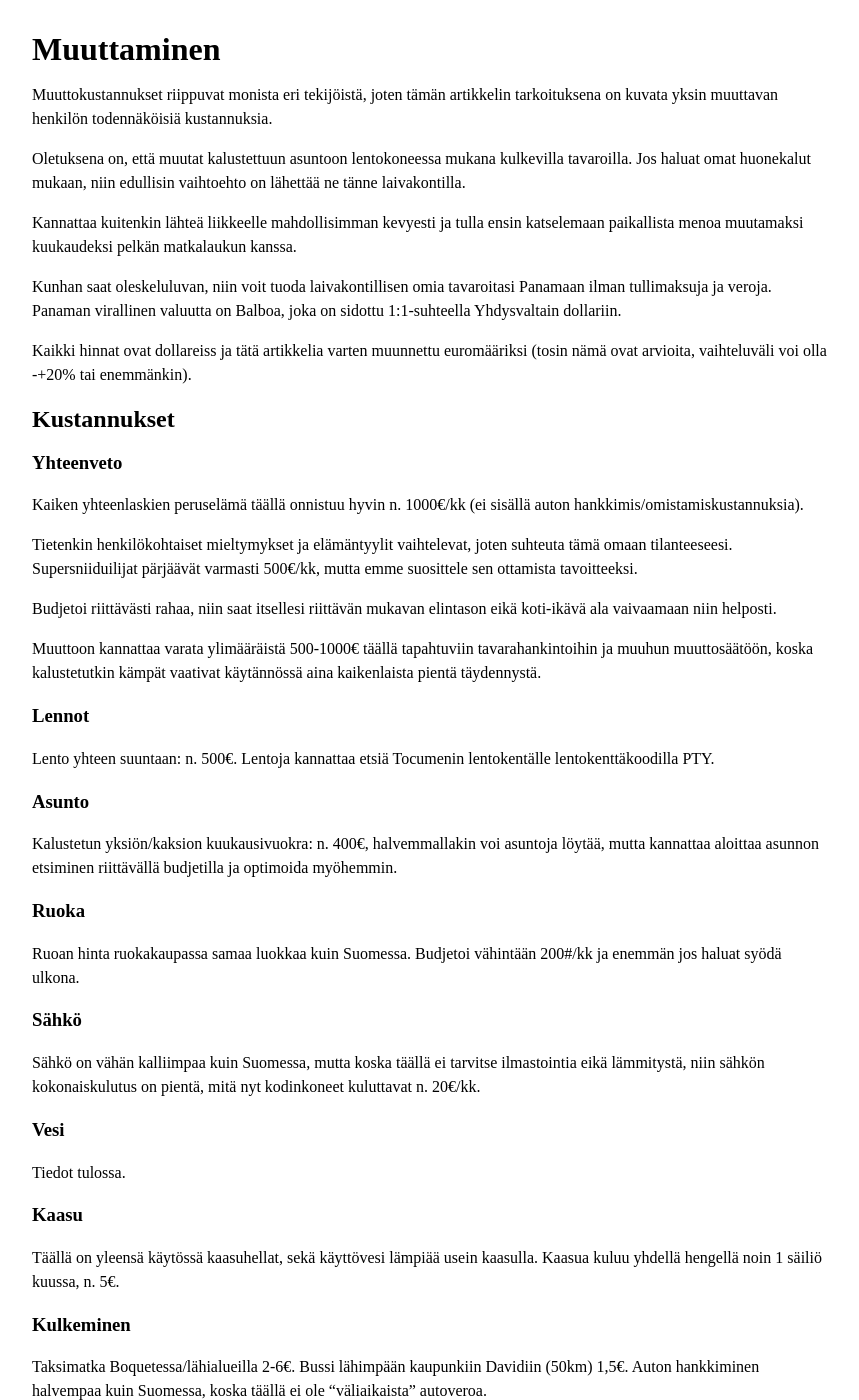
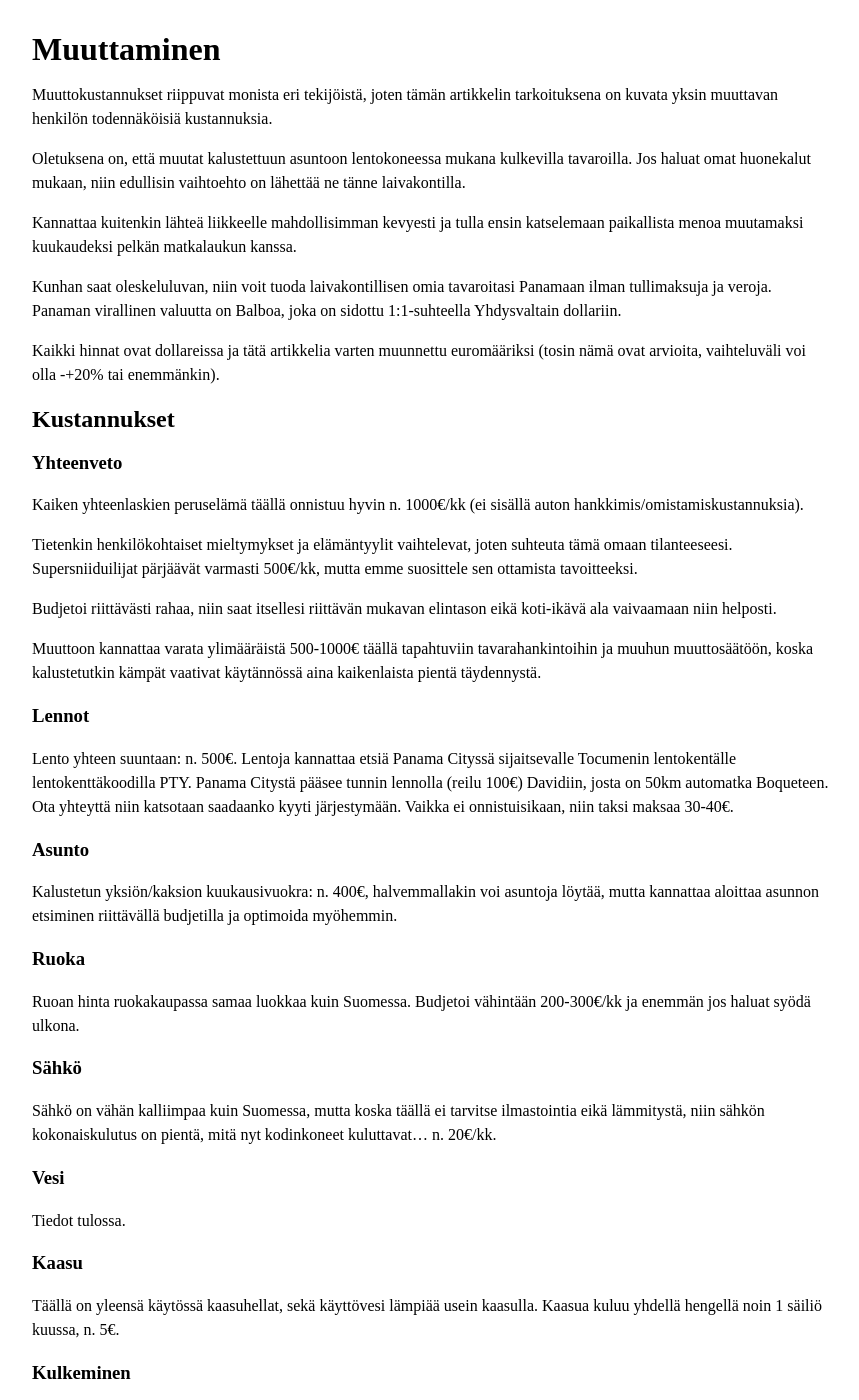
Before and after one commit to pitkonaarinparatiisi/pitkonaarinparatiisi.github.io, a Jekyll site: the page built from muuttaminen.md, in a window 1280 px wide and 1400 px high. Shown: the whole window, without its empty margins (208-1067 px from the left). Built offline with Jekyll 4.4.1, drawn with Linux system fonts in a browser that asks for light colours; our own code applies the rules of GitHub Pages for plain Markdown files.

Commit message:
Update muuttaminen.md

```diff
--- a/muuttaminen.md
+++ b/muuttaminen.md
@@ -7,7 +7,7 @@ Kannattaa kuitenkin lähteä liikkeelle mahdollisimman kevyesti ja tulla ensin k
 
 Kunhan saat oleskeluluvan, niin voit tuoda laivakontillisen omia tavaroitasi Panamaan ilman tullimaksuja ja veroja. Panaman virallinen valuutta on Balboa, joka on sidottu 1:1-suhteella Yhdysvaltain dollariin.
 
-Kaikki hinnat ovat dollareiss ja tätä artikkelia varten muunnettu euromääriksi (tosin nämä ovat arvioita, vaihteluväli voi olla -+20% tai enemmänkin).
+Kaikki hinnat ovat dollareissa ja tätä artikkelia varten muunnettu euromääriksi (tosin nämä ovat arvioita, vaihteluväli voi olla -+20% tai enemmänkin).
 
 ## Kustannukset
 
@@ -21,16 +21,16 @@ Budjetoi riittävästi rahaa, niin saat itsellesi riittävän mukavan elintason
 Muuttoon kannattaa varata ylimääräistä 500-1000€ täällä tapahtuviin tavarahankintoihin ja muuhun muuttosäätöön, koska kalustetutkin kämpät vaativat käytännössä aina kaikenlaista pientä täydennystä.
 
 ### Lennot
-Lento yhteen suuntaan: n. 500€. Lentoja kannattaa etsiä Tocumenin lentokentälle lentokenttäkoodilla PTY.
+Lento yhteen suuntaan: n. 500€. Lentoja kannattaa etsiä Panama Cityssä sijaitsevalle Tocumenin lentokentälle lentokenttäkoodilla PTY. Panama Citystä pääsee tunnin lennolla (reilu 100€) Davidiin, josta on 50km automatka Boqueteen. Ota yhteyttä niin katsotaan saadaanko kyyti järjestymään. Vaikka ei onnistuisikaan, niin taksi maksaa 30-40€.
 
 ### Asunto
 Kalustetun yksiön/kaksion kuukausivuokra: n. 400€, halvemmallakin voi asuntoja löytää, mutta kannattaa aloittaa asunnon etsiminen riittävällä budjetilla ja optimoida myöhemmin.
 
 ### Ruoka
-Ruoan hinta ruokakaupassa samaa luokkaa kuin Suomessa. Budjetoi vähintään 200#/kk ja enemmän jos haluat syödä ulkona.
+Ruoan hinta ruokakaupassa samaa luokkaa kuin Suomessa. Budjetoi vähintään 200-300€/kk ja enemmän jos haluat syödä ulkona.
 
 ### Sähkö
-Sähkö on vähän kalliimpaa kuin Suomessa, mutta koska täällä ei tarvitse ilmastointia eikä lämmitystä, niin sähkön kokonaiskulutus on pientä, mitä nyt kodinkoneet kuluttavat n. 20€/kk.
+Sähkö on vähän kalliimpaa kuin Suomessa, mutta koska täällä ei tarvitse ilmastointia eikä lämmitystä, niin sähkön kokonaiskulutus on pientä, mitä nyt kodinkoneet kuluttavat... n. 20€/kk.
 
 ### Vesi
 Tiedot tulossa.
```
